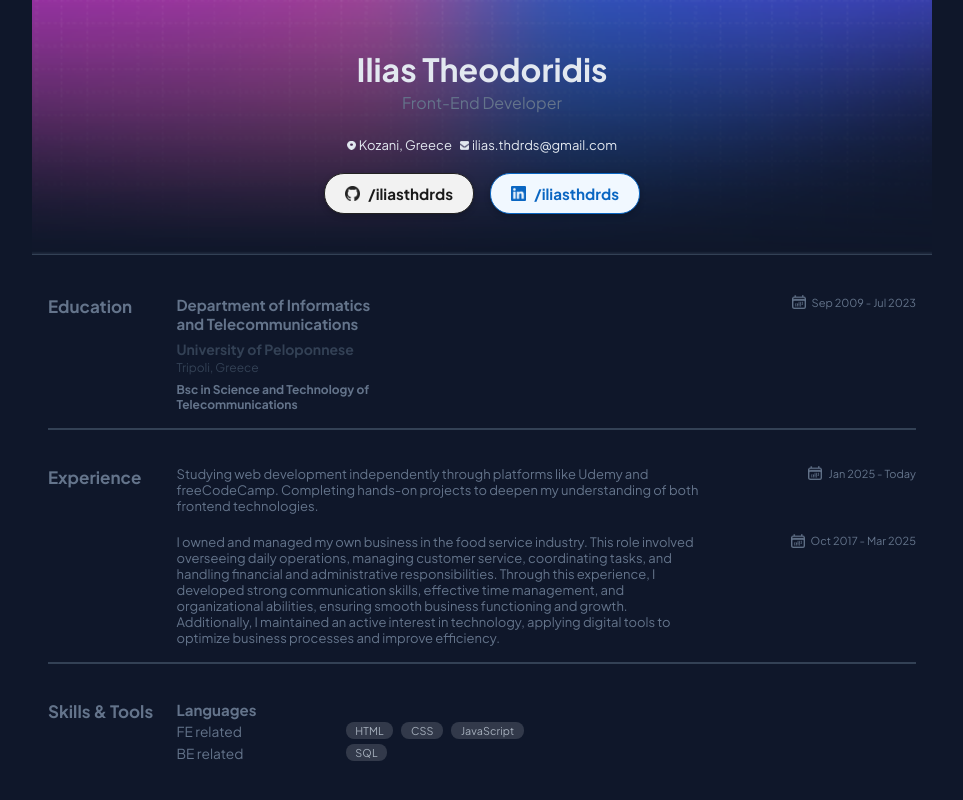
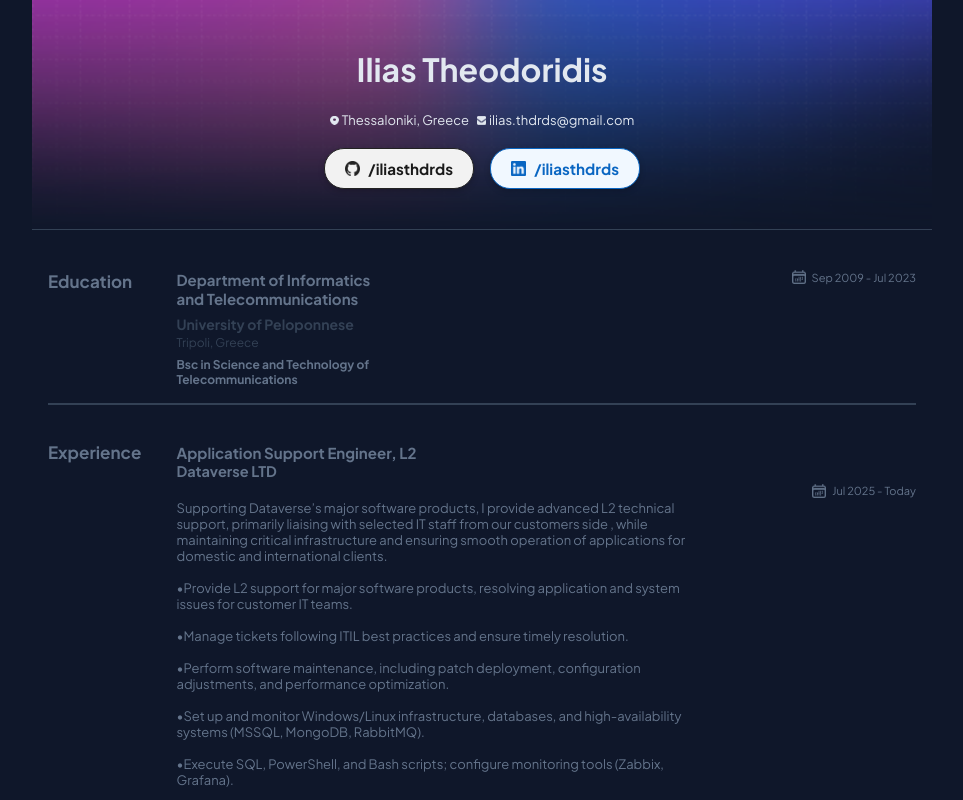
Before and after one commit to iliasthdrds/CV, a React (Vite) app: page / in a window 1280 px wide. Shown: the top 800 px of the page, without its empty margins (158-1121 px from the left). Built offline with nearby package versions, Linux system fonts and the light colour scheme.

Commit message:
Update Dataverse experience in React Vite CV

```diff
--- a/src/components/Header.jsx
+++ b/src/components/Header.jsx
@@ -5,11 +5,11 @@ export default function Header() {
     <div className="header">
         <div className="header-content">
             <p className="name">Ilias Theodoridis</p>
-            <p className="subtitle">Front-End Developer</p>
+            {/* <p className="subtitle">Front-End Developer</p> */}
             <div className="info">
                 <span className="info-item">
                     <img src="/CV/map-icon.png" alt="location" className="icon" />
-                        Kozani, Greece
+                        Thessaloniki, Greece
                 </span>
                 <span className="info-item">
                     <img src="/CV/email-icon.png" alt="email" className="icon" />
--- a/src/components/Main.jsx
+++ b/src/components/Main.jsx
@@ -31,16 +31,59 @@ export default function Main() {
        <div className="section-row">
         <span className="section-label"> Experience </span>
         <div className="section-description experience-description">
+          <div className="experience-title">Application Support Engineer, L2</div>
+          <div className="experience-subtitle">Dataverse LTD</div>
+           <div className="job-date-row">
+            <span className="job">
+
+              <br/>Supporting Dataverse’s major software products, I provide advanced L2 technical support, primarily liaising with selected IT staff from our customers side , while maintaining critical infrastructure and ensuring smooth operation of applications for domestic and international clients.<br></br>
+
+<br/> &bull;Provide L2 support for major software products, resolving application and system issues for customer IT teams.<br></br>
+
+<br/> &bull;Manage tickets following ITIL best practices and ensure timely resolution.<br></br>
+
+<br/> &bull;Perform software maintenance, including patch deployment, configuration adjustments, and performance optimization.<br></br>
+
+<br/> &bull;Set up and monitor Windows/Linux infrastructure, databases, and high-availability systems (MSSQL, MongoDB, RabbitMQ).<br></br>
+
+<br/> &bull;Execute SQL, PowerShell, and Bash scripts; configure monitoring tools (Zabbix, Grafana).<br></br>
+
+<br/> &bull;Contribute to knowledge base updates and occasional end-user training sessions.<br></br>
+
+<br/> &bull;Collaborate with internal teams to identify root causes and prevent recurring issues.<br></br>
+
+<br/> Key Skills: L2 Support, Troubleshooting, SQL, PowerShell, Bash, Windows/Linux Systems, High Availability, ITIL, Monitoring, Software Maintenance</span>
+            <span className="section-date">
+              <img src="/CV/date.png" alt="calendar" className="calendar-icon" />
+              Jul 2025 - Today
+            </span>
+          </div>
+          <div className="experience-title">Web Development</div>
+
           <div className="job-date-row">
-            <span className="job">Studying web development independently through platforms like Udemy and freeCodeCamp. Completing hands-on projects to deepen my understanding of both frontend technologies.</span>
+            <span className="job">Studying web development independently through platforms like Udemy and freeCodeCamp. Completing hands-on projects to deepen my understanding of frontend/backend technologies.</span>
             <span className="section-date">
               <img src="/CV/date.png" alt="calendar" className="calendar-icon" />
               Jan 2025 - Today
             </span>
           </div>
+          <div className="experience-title">Business Owner / Restaurant & Bar Manager</div>
           <div className="job-date-row">
-            <span className="job">I owned and managed my own business in the food service industry. This role involved overseeing daily operations, managing customer service, coordinating tasks, and handling financial and administrative responsibilities. Through this experience, I developed strong communication skills, effective time management, and organizational abilities, ensuring smooth business functioning and growth.
-            <br />Additionally, I maintained an active interest in technology, applying digital tools to optimize business processes and improve efficiency.</span>
+            <span className="job">Owned and managed multiple hospitality venues, including a street food business and a bar/nightlife venue. This role involved overseeing daily operations, managing customer service, coordinating tasks, and handling financial and administrative responsibilities.<br></br>
+
+<br/> &bull;Oversaw daily operations, staff recruitment, training, and performance management.<br></br>
+
+<br/> &bull;Managed budgets, supplier relationships, and inventory control.<br></br>
+
+<br/> &bull;Developed and implemented marketing strategies to drive customer engagement and revenue growth.<br></br>
+
+<br/> &bull;Ensured high service quality, compliance with health and safety regulations.<br></br>
+
+<br/> &bull;Applied digital tools to optimize business processes and improve efficiency.<br></br>
+
+<br/> &bull;Strengthened leadership, communication, and organizational skills through hands-on management of diverse teams.<br></br>
+
+<br/>Through this experience, I developed strong communication abilities, effective time management, and organizational skills, ensuring smooth business functioning and sustainable growth.</span>
             <span className="section-date">
               <img src="/CV/date.png" alt="calendar" className="calendar-icon" />
               Oct 2017 - Mar 2025
--- a/src/index.css
+++ b/src/index.css
@@ -326,6 +326,21 @@ body {
   font-size: 0.94em;
   margin-bottom: 0.2rem;
 }
+.experience-title {
+  font-weight: 600;
+  color: rgb(100, 116, 139);
+  font-size: 0.94em;
+  margin-bottom: -15px;
+  margin-top: 2px;
+}
+
+.experience-subtitle {
+  font-weight: 600;
+  color: rgb(100, 116, 139);
+  font-size: 0.91em;
+  margin-bottom: -15px;
+  margin-top: -5px;
+}
 
 .skills-subgroup {
   display: flex;
```
